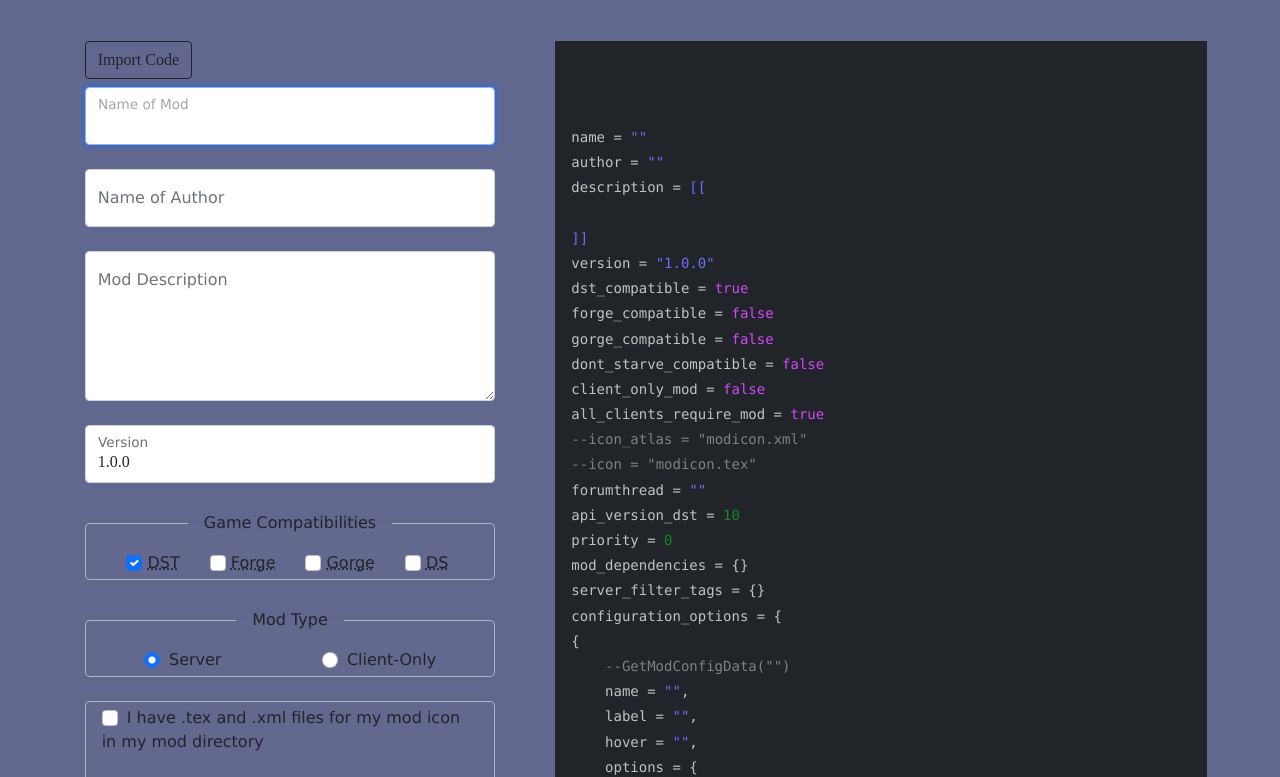
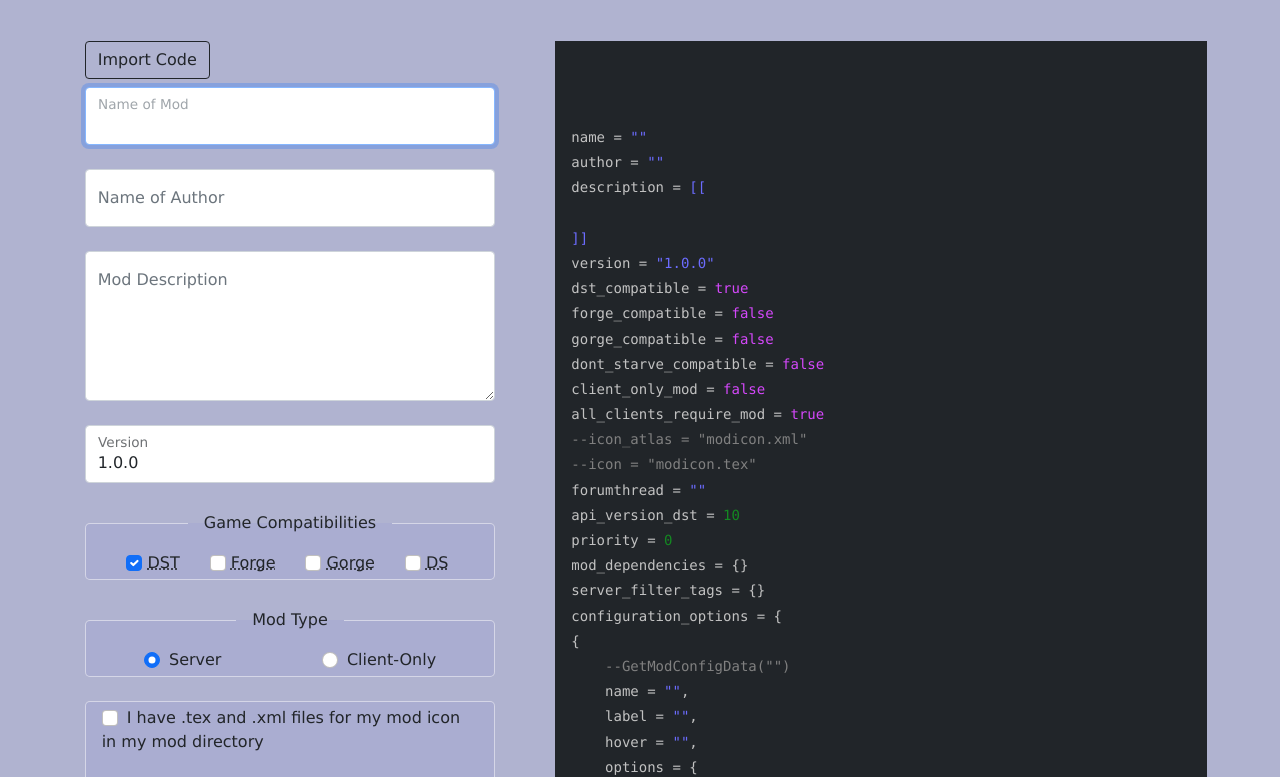
Before and after one commit to ruuzia/DST-modinfo.lua-Generator, a website: page index.html in a window 1280 px wide. Shown: the part 63-840 px from the top of the page. Drawn offline with nearby package versions, Linux system fonts and the light colour scheme.

Commit message:
adjust bg color

```diff
--- a/styles.css
+++ b/styles.css
@@ -1,5 +1,5 @@
 :root {
-    --bg-color: #62678f;
+    --bg-color: #a8acd2;
 }
 
 .str {
@@ -91,8 +91,8 @@ code {
 
 
 body {
-    background-color: #62678f;
-    font-family: Geneva, Verdana;
+    background-color: #b0b3d0;
+    font-family: Geneva, Verdana !important;
 }
 
 legend {
@@ -187,7 +187,3 @@ label {
 #main {
     margin-bottom: 10%;
 }
-
-button, input, optgroup, select, textarea {
-    font-family: Geneva Verdana;
-}
```
